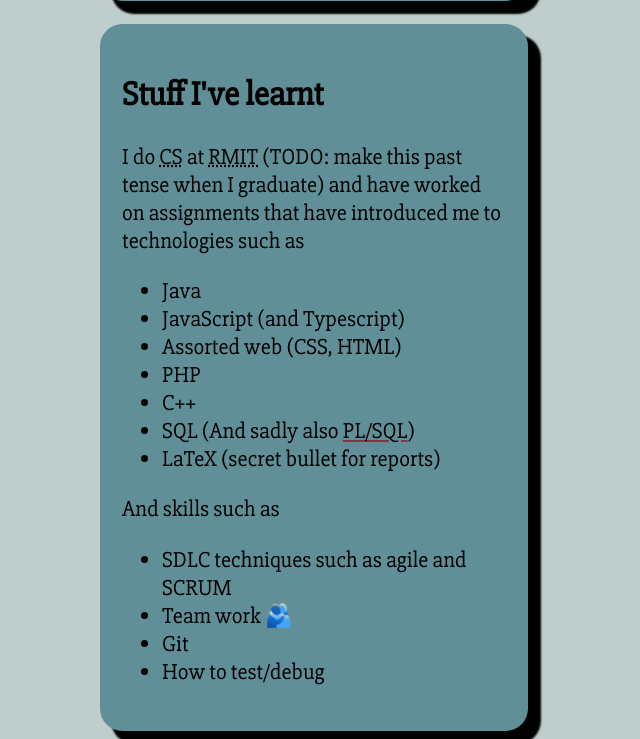
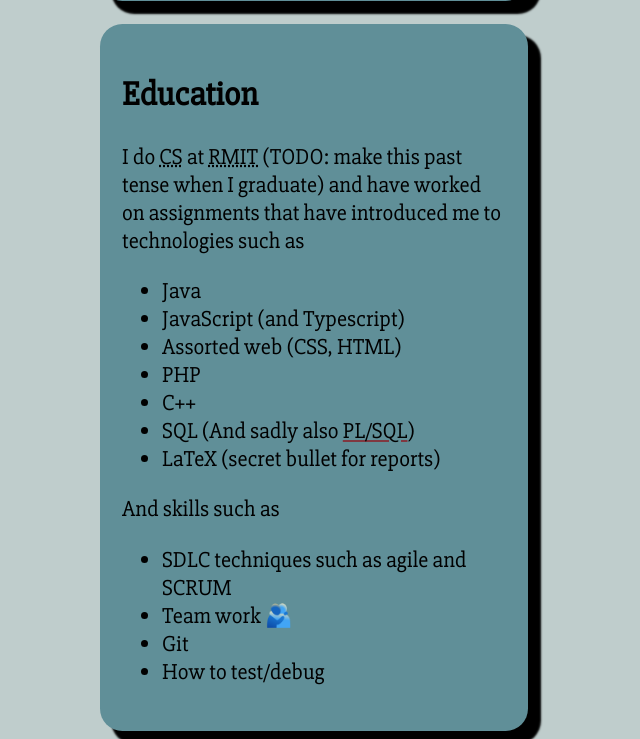
Before and after one commit to ire4ever1190/folio-site, a PHP site: page / in a window 1280 px wide. Shown: the part 1249-1988 px from the top of the page, without its empty margins (326-966 px from the left). Run offline with PHP 8.4, Linux system fonts and the light colour scheme; data that the repository does not hold is empty.

Commit message:
Give better title to the learnt stuff section lol

```diff
--- a/index.php
+++ b/index.php
@@ -60,7 +60,7 @@ const SOCIALS = [
         wanted to make a career out of it</p>
 </section>
 <section class="card centre mt1" style="width: 30vw">
-    <h2>Stuff I've learnt</h2>
+    <h2>Education</h2>
     <p>I do <abbr title="Computer Science">CS</abbr> at <abbr title="Royal Melbourne Insitute of Technology">RMIT</abbr> (TODO: make this past tense when I graduate) and have worked on assignments that
        have introduced me to technologies such as</p>
     <ul>
```
